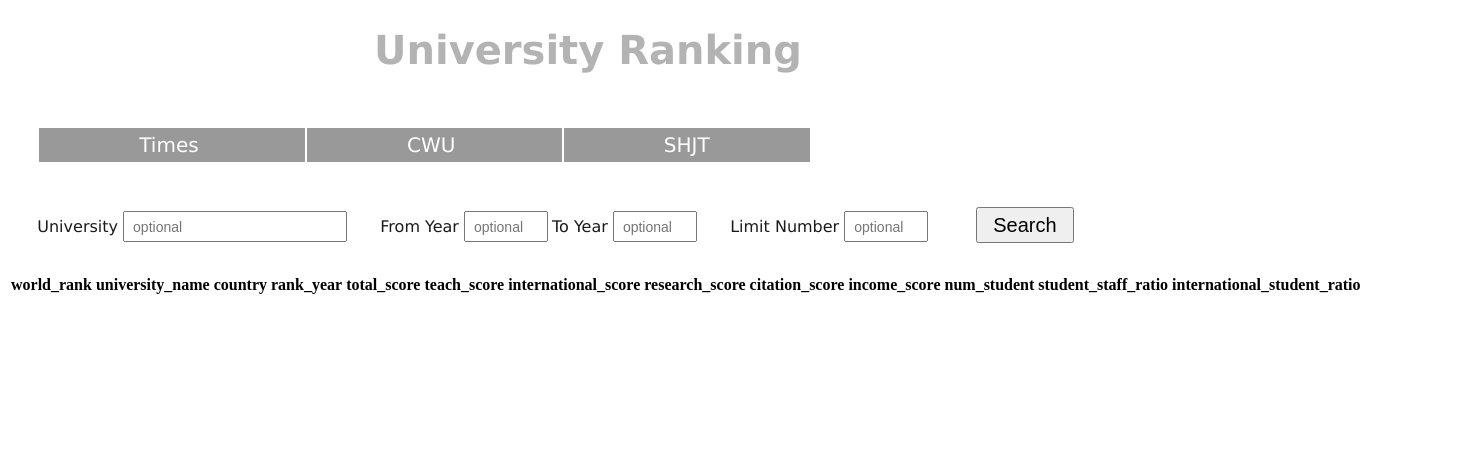
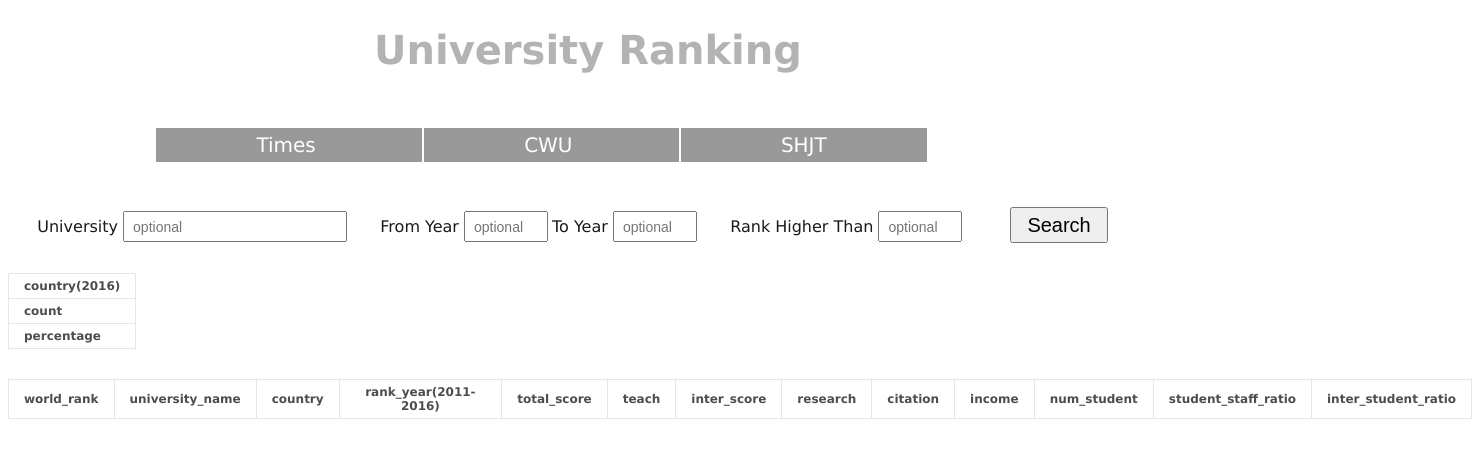
Before and after one commit to mjZhaoElaine/Django-Rankingsite, a Django app: page /ranking/times in a window 1480 px wide. Shown: the top 458 px of the page. Run offline with Django 3.2, Linux system fonts and the light colour scheme; tables that the repository leaves empty hold one stand-in row (values such as "Sample post"); lists and menus that the app fills with data are empty.

Commit message:
add some analysis

```diff
--- a/ranking/static/index.css
+++ b/ranking/static/index.css
@@ -6,7 +6,7 @@
 }
 
 div.navigation {
-  margin-left: 2%;
+  margin-left: 10%;
   margin-top: 60px;
   margin-bottom: 50px;
 }
@@ -63,3 +63,45 @@
 div.form {
   margin-bottom: 30px;
 }
+
+table {
+  border-collapse: collapse;
+}
+
+table.country {
+  margin-bottom: 30px;
+}
+
+tr, th, td {
+  border: 0.5px solid #e6e6e6;
+}
+
+th, td.title {
+  font-family: "Verdana", sans-serif;
+  font-weight: bold;
+  font-size: 12px;
+  color: #4d4d4d;
+  padding-left: 15px;
+  padding-right: 15px;
+  padding-top: 5px;
+  padding-bottom: 5px;
+}
+
+td {
+  font-family: "Verdana", sans-serif;
+  font-size: 12px;
+  color: #4d4d4d;
+}
+
+td.rank {
+  text-align: center;
+}
+
+td.text {
+  text-align: left;
+  padding-left: 5px;
+}
+
+td.num {
+  text-align: right;
+}
--- a/ranking/templates/base.html
+++ b/ranking/templates/base.html
@@ -22,7 +22,7 @@
       <input class="number" type="text" name="from" placeholder="optional">
       <label class="to" for="toyear"> To Year </label>
       <input class="number" type="text" name="to" placeholder="optional">
-      <label class="normal" for="limit"> Limit Number </label>
+      <label class="normal" for="limit"> Rank Higher Than </label>
       <input class="number" type="text" name="limitNum" placeholder="optional">
       <input class="search" type="submit" name="search" value="Search">
     </form>
--- a/ranking/templates/index.html
+++ b/ranking/templates/index.html
@@ -3,39 +3,67 @@
 {% block title %} TimesRanking {% endblock %}
 
 {% block content %}
-  <p> {{text}} </p>
+
+  <div>
+  {% for eachyear in  countryMetrix %}
+  <table class="country">
+    <tr>
+      <td class="title">country({{eachyear.year}})</td>
+      {% for country in eachyear.country %}
+      <td class="text"> {{country}} </td>
+      {% endfor %}
+    </tr>
+    <tr>
+      <td class="title">count</td>
+      {% for count in eachyear.count %}
+      <td class="num"> {{count}} </td>
+      {% endfor %}
+    </tr>
+    <tr>
+      <td class="title">percentage</td>
+      {% for percent in eachyear.percent %}
+      <td class="num"> {{percent}}% </td>
+      {% endfor %}
+    </tr>
+  </<table>
+  {% endfor %}
+  </div>
+
+  <div>
   <table>
     <tr>
-      <th> world_rank </th>
-      <th> university_name </th>
-      <th> country </th>
-      <th> rank_year </th>
-      <th> total_score </th>
-      <th> teach_score </th>
-      <th> international_score </th>
-      <th> research_score </th>
-      <th> citation_score </th>
-      <th> income_score </th>
-      <th> num_student </th>
-      <th> student_staff_ratio </th>
-      <th> international_student_ratio </th>
+      <th>world_rank</th>
+      <th>university_name</th>
+      <th>country</th>
+      <th>rank_year(2011-2016)</th>
+      <th>total_score</th>
+      <th>teach</th>
+      <th>inter_score</th>
+      <th>research</th>
+      <th>citation</th>
+      <th>income</th>
+      <th>num_student</th>
+      <th>student_staff_ratio</th>
+      <th>inter_student_ratio</th>
     </tr>
     {% for rank in rankings %}
     <tr>
-      <td> {{rank.WorldRank}} </td>
-      <td> {{rank.UnivName}} </td>
-      <td> {{rank.Country}} </td>
-      <td> {{rank.RankYear}} </td>
-      <td> {{rank.TotalScore}} </td>
-      <td> {{rank.TeachScore}} </td>
-      <td> {{rank.InterScore}} </td>
-      <td> {{rank.ResearchScore}} </td>
-      <td> {{rank.CitationScore}} </td>
-      <td> {{rank.IncomeScore}} </td>
-      <td> {{rank.NumStudent}} </td>
-      <td> {{rank.StudentStaffRatio}} </td>
-      <td> {{rank.InterStudentRatio}} </td>
+      <td class="rank"> {{rank.WorldRank}} </td>
+      <td class="text"> {{rank.UnivName}} </td>
+      <td class="text"> {{rank.Country}} </td>
+      <td class="num"> {{rank.RankYear}} </td>
+      <td class="num"> {{rank.TotalScore}} </td>
+      <td class="num"> {{rank.TeachScore}} </td>
+      <td class="num"> {{rank.InterScore}} </td>
+      <td class="num"> {{rank.ResearchScore}} </td>
+      <td class="num"> {{rank.CitationScore}} </td>
+      <td class="num"> {{rank.IncomeScore}} </td>
+      <td class="num"> {{rank.NumStudents}} </td>
+      <td class="num"> {{rank.StudentStaffRatio}} </td>
+      <td class="num"> {{rank.InterStudentRatio}} </td>
     </tr>
     {% endfor %}
   </table>
+  </div>
+
 {% endblock %}
--- a/ranking/views.py
+++ b/ranking/views.py
@@ -1,49 +1,129 @@
 from django.shortcuts import render
 from django.http import HttpResponse
-from .queries import TimesDefault, CWUDefault, SHJTDefault, TimesNormalSearch, CWUNormalSearch, SHJTNormalSearch
+from .queries import TimesDefault, CWUDefault, SHJTDefault, TimesNormalSearch, CWUNormalSearch, SHJTNormalSearch, Country
 
 # Create your views here.
 def index(request):
     result = TimesDefault()
-    context = {'rankings': result}
+    countryMetrixDefault = Country('times', 2016, len(result))
+    countryMetrixReformatDefault = []
+    countryMetrixReformatDefault.append(CountryReformat(countryMetrixDefault, 2016))
+    context = {'rankings': result, 'countryMetrix': countryMetrixReformatDefault}
     if (request.GET):
         university = request.GET.dict().get("university")
         fromyear = request.GET.dict().get("from")
         toyear = request.GET.dict().get("to")
         limit = request.GET.dict().get("limitNum")
         search = TimesNormalSearch(university, fromyear, toyear, limit)
-        if (search == None):
-            return render(request, 'index.html', {'text': 'Only Have Result For 2011-2016'})
-        searchResult = {'rankings': search}
+        if (university != ""):
+            searchResult = {'rankings': search}
+        else:
+            countryMetrixReformat = []
+            if (toyear == "") :
+                if (fromyear == ""):
+                    fromyear = 2016
+                if (limit == ""):
+                    limitNum = 200
+                else:
+                    limitNum = limit
+                countryMetrix = Country('times', fromyear, limitNum)
+                countryMetrixReformat.append(CountryReformat(countryMetrix, fromyear))
+                searchResult = {'rankings': search, 'countryMetrix': countryMetrixReformat}
+            else:
+                for year in range(int(fromyear), int(toyear)+1):
+                    if (limit == ""):
+                        limitNum = 200
+                    else:
+                        limitNum = limit
+                    countryMetrix = Country('times', year, limitNum)
+                    countryMetrixReformat.append(CountryReformat(countryMetrix, year))
+                    searchResult = {'rankings': search, 'countryMetrix': countryMetrixReformat}
         return render(request, 'index.html', searchResult)
     return render(request, 'index.html', context)
 
 def cwur(request):
     result = CWUDefault()
-    context = {'rankings': result}
+    countryMetrix = Country('cwur', 2015, len(result))
+    countryMetrixReformat = []
+    countryMetrixReformat.append(CountryReformat(countryMetrix, 2015))
+    context = {'rankings': result, 'countryMetrix': countryMetrixReformat}
     if (request.GET):
         university = request.GET.dict().get("university")
         fromyear = request.GET.dict().get("from")
         toyear = request.GET.dict().get("to")
         limit = request.GET.dict().get("limitNum")
         search = CWUNormalSearch(university, fromyear, toyear, limit)
-        if (search == None):
-            return render(request, 'index.html', {'text': 'Only Have Result For 2012-2015'})
-        searchResult = {'rankings': search}
+        if (university != ""):
+            searchResult = {'rankings': search}
+        else:
+            countryMetrixReformat = []
+            if (toyear == "") :
+                if (fromyear == ""):
+                    fromyear = 2016
+                if (limit == ""):
+                    limitNum = 200
+                else:
+                    limitNum = limit
+                countryMetrix = Country('cwur', fromyear, limitNum)
+                countryMetrixReformat.append(CountryReformat(countryMetrix, fromyear))
+                searchResult = {'rankings': search, 'countryMetrix': countryMetrixReformat}
+            else:
+                for year in range(int(fromyear), int(toyear)+1):
+                    if (limit == ""):
+                        limitNum = 200
+                    else:
+                        limitNum = limit
+                    countryMetrix = Country('cwur', year, limitNum)
+                    countryMetrixReformat.append(CountryReformat(countryMetrix, year))
+                    searchResult = {'rankings': search, 'countryMetrix': countryMetrixReformat}
+        searchResult = {'rankings': search, 'countryMetrix': countryMetrixReformat}
         return render(request, 'index.html', searchResult)
     return render(request, 'cwur.html', context)
 
 def shjt(request):
     result = SHJTDefault()
-    context = {'rankings': result}
+    countryMetrix = Country('shjt', 2015, len(result))
+    countryMetrixReformat = []
+    countryMetrixReformat.append(CountryReformat(countryMetrix, 2015))
+    context = {'rankings': result, 'countryMetrix': countryMetrixReformat}
     if (request.GET):
         university = request.GET.dict().get("university")
         fromyear = request.GET.dict().get("from")
         toyear = request.GET.dict().get("to")
         limit = request.GET.dict().get("limitNum")
         search = SHJTNormalSearch(university, fromyear, toyear, limit)
-        if (search == None):
-            return render(request, 'index.html', {'text': 'Only Have Result For 2005-2015'})
-        searchResult = {'rankings': search}
+        if (university != ""):
+            searchResult = {'rankings': search}
+        else:
+            countryMetrixReformat = []
+            if (toyear == "") :
+                if (fromyear == ""):
+                    fromyear = 2016
+                if (limit == ""):
+                    limitNum = 200
+                else:
+                    limitNum = limit
+                countryMetrix = Country('shjt', fromyear, limitNum)
+                countryMetrixReformat.append(CountryReformat(countryMetrix, fromyear))
+                searchResult = {'rankings': search, 'countryMetrix': countryMetrixReformat}
+            else:
+                for year in range(int(fromyear), int(toyear)+1):
+                    if (limit == ""):
+                        limitNum = 200
+                    else:
+                        limitNum = limit
+                    countryMetrix = Country('shjt', year, limitNum)
+                    countryMetrixReformat.append(CountryReformat(countryMetrix, year))
+                    searchResult = {'rankings': search, 'countryMetrix': countryMetrixReformat}
         return render(request, 'index.html', searchResult)
     return render(request, 'shanghai.html', context)
+
+def CountryReformat(countryMetrix, year):
+    country = []
+    count = []
+    percent = []
+    for row in countryMetrix:
+        country.append(row["Country"])
+        count.append(row["UnivCount"])
+        percent.append(row["percentage"])
+    return {'year': year, 'country': country, 'count': count, 'percent': percent}
```
Also changed, not shown: db_final/settings.py (+4 -8 lines), ranking/queries.py (+41 -0 lines), ranking/templates/cwur.html (+27 -1 lines), ranking/templates/shanghai.html (+27 -1 lines).
